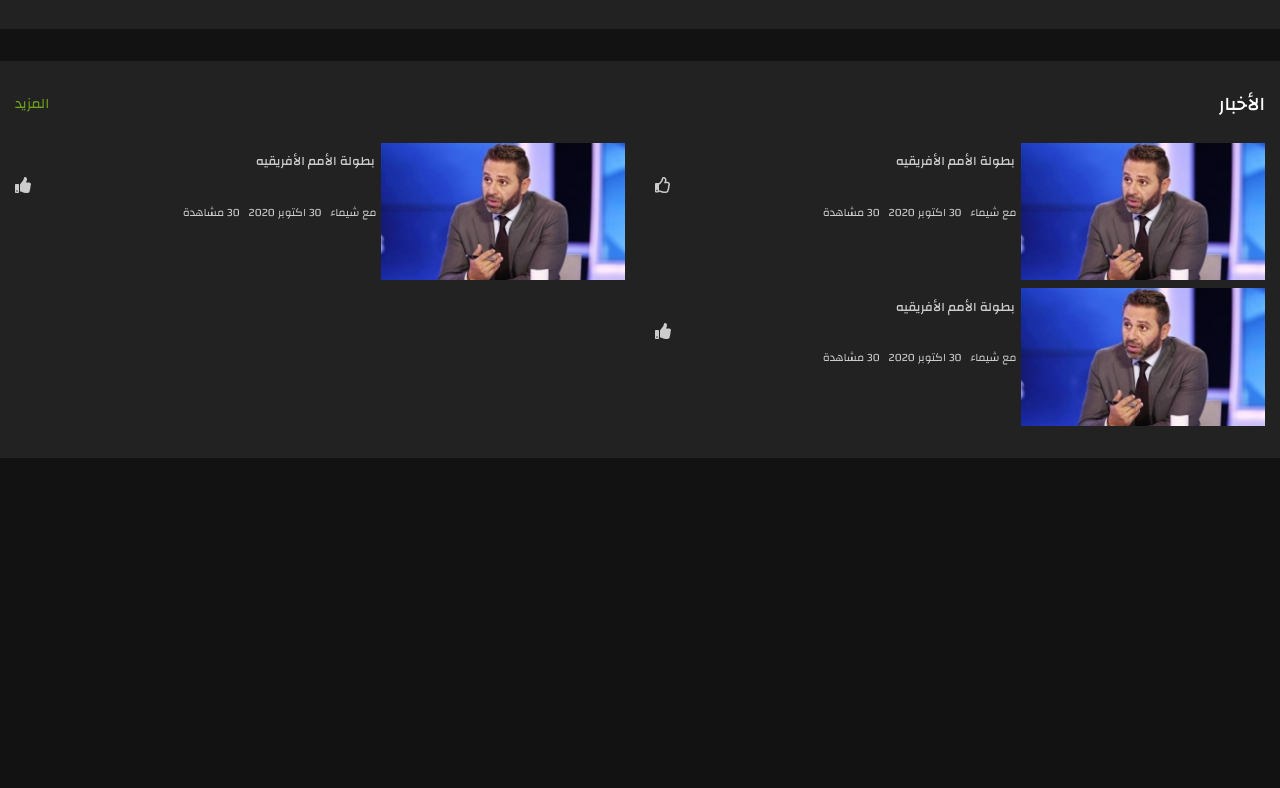
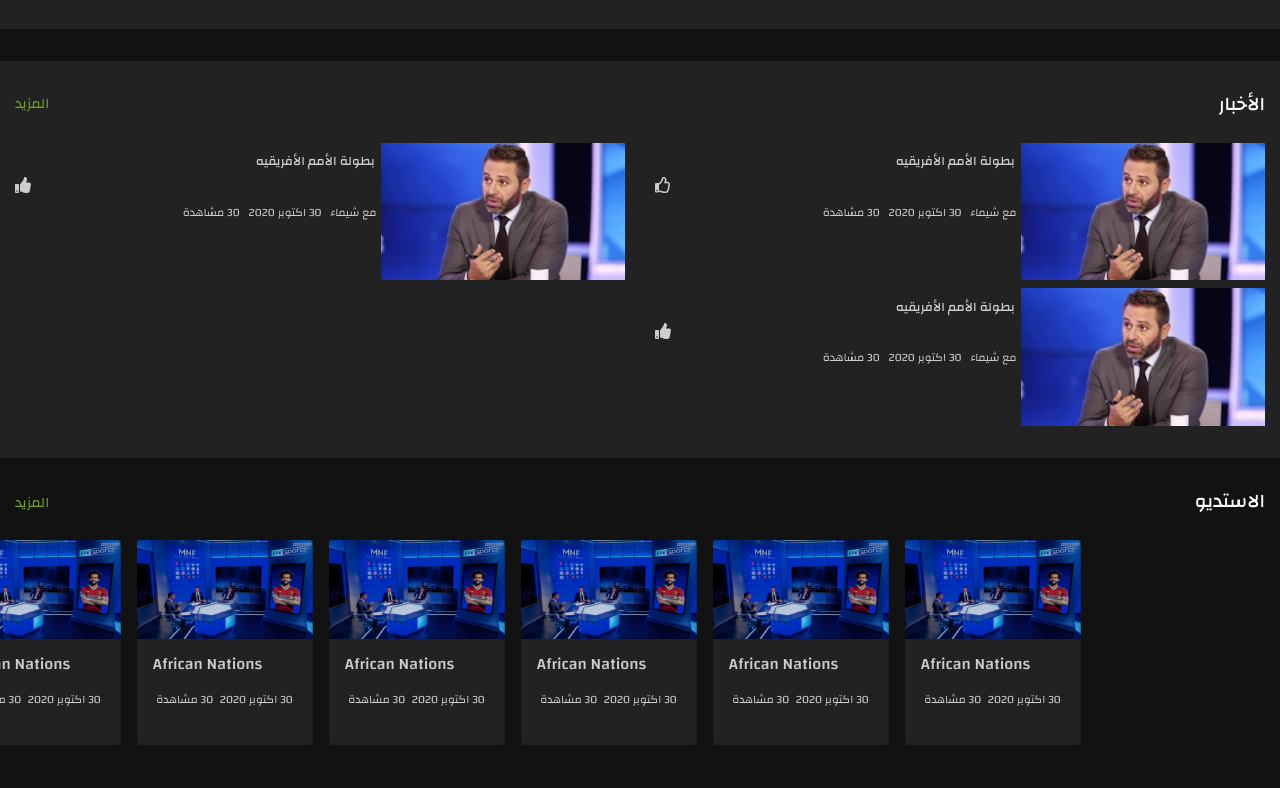
Before and after one commit to radwayassin/UI-task-2, a plain HTML site: page index.html in a window 1280 px wide. Shown: the part 1306-2094 px from the top of the page. Before the commit the page ends 1924 px from the top, so only its background shows below. Drawn offline with nearby package versions, Linux system fonts and the light colour scheme.

Commit message:
Studio Section

```diff
--- a/css/main.scss
+++ b/css/main.scss
@@ -298,3 +298,45 @@ body {
     }
   }
 }
+// Studio Section
+.studio {
+  padding: 2em 0;
+  .head-studio {
+    direction: rtl;
+    h5 {
+      text-align: right;
+      color: #fff;
+      margin-bottom: 1em;
+      font-size: 1.2em;
+    }
+    a {
+      text-decoration: none;
+      color: #6fa31b;
+      font-size: 0.9em;
+    }
+  }
+  .studio-card {
+    width: 11em;
+    background-color: #222;
+    border: none;
+    margin: 0.5em;
+    color: #ccc;
+    .card-body {
+      padding: 1rem;
+    }
+    .card-title {
+      font-size: 1em;
+    }
+    .card-list {
+      list-style: none;
+      display: inline-flex;
+      padding: 0;
+      direction: rtl;
+      text-align: right;
+      li {
+        font-size: 0.7em;
+        margin: 0.3em;
+      }
+    }
+  }
+}
--- a/index.html
+++ b/index.html
@@ -1,6 +1,5 @@
 <!doctype html>
 <html lang="en">
-
 <head>
     <title>UI Task with Bootstrap</title>
     <!-- Required meta tags -->
@@ -16,7 +15,6 @@
     <link rel="stylesheet" href="css/own-carousel.min.css">
     <link rel="stylesheet" href="css/main.css">
 </head>
-
 <body>
     <!-- Header Section -->
     <section class="header">
@@ -269,6 +267,37 @@
             </div>
         </div>
     </section>
+    <!-- Studio Section -->
+    <section class="studio">
+        <div class="container-fluid">
+            <div class="row head-studio">
+                <div class="col-6">
+                    <h5>الاستديو</h5>
+                </div>
+                <div class="col-6">
+                    <a href="">المزيد</a>
+                </div>
+            </div>
+        </div>
+        <div class="own-2">
+            <div class="own-carousel__outer">
+                <div class="own-carousel">
+                    <div class="owl-carousel__item">
+                        <div class="card studio-card">
+                            <img class="card-img-top" src="images/studio.jpg" alt="Card image cap">
+                            <div class="card-body">
+                                <h5 class="card-title">African Nations</h5>
+                                <ul class="card-list">
+                                    <li> 30 اكتوبر 2020</li>
+                                    <li> 30 مشاهدة </li>
+                                </ul>
+                            </div>
+                        </div>
+                    </div>
+                </div>
+            </div>
+        </div>
+    </section>
     <!-- Optional JavaScript -->
     <script>
         document.addEventListener("DOMContentLoaded", () => {
@@ -280,6 +309,16 @@
                     800: [3, 33],
                     600: [2, 49],
                     400: [1, 100]
+                },
+            });
+            document.querySelector(".own-2").ownCarousel({
+                itemPerRow: 5,
+                itemWidth: 19,
+                responsive: {
+                    1000: [4, 24],
+                    800: [3, 33]
+                    // 600: [2, 49],
+                    // 400: [1, 100]
                 },
             });
             responsive();
@@ -297,5 +336,4 @@
         crossorigin="anonymous"></script>
     <script src="js/own-carousel.min.js"></script>
 </body>
-
 </html>
```
Also changed, not shown: css/main.css, 1 other file.
